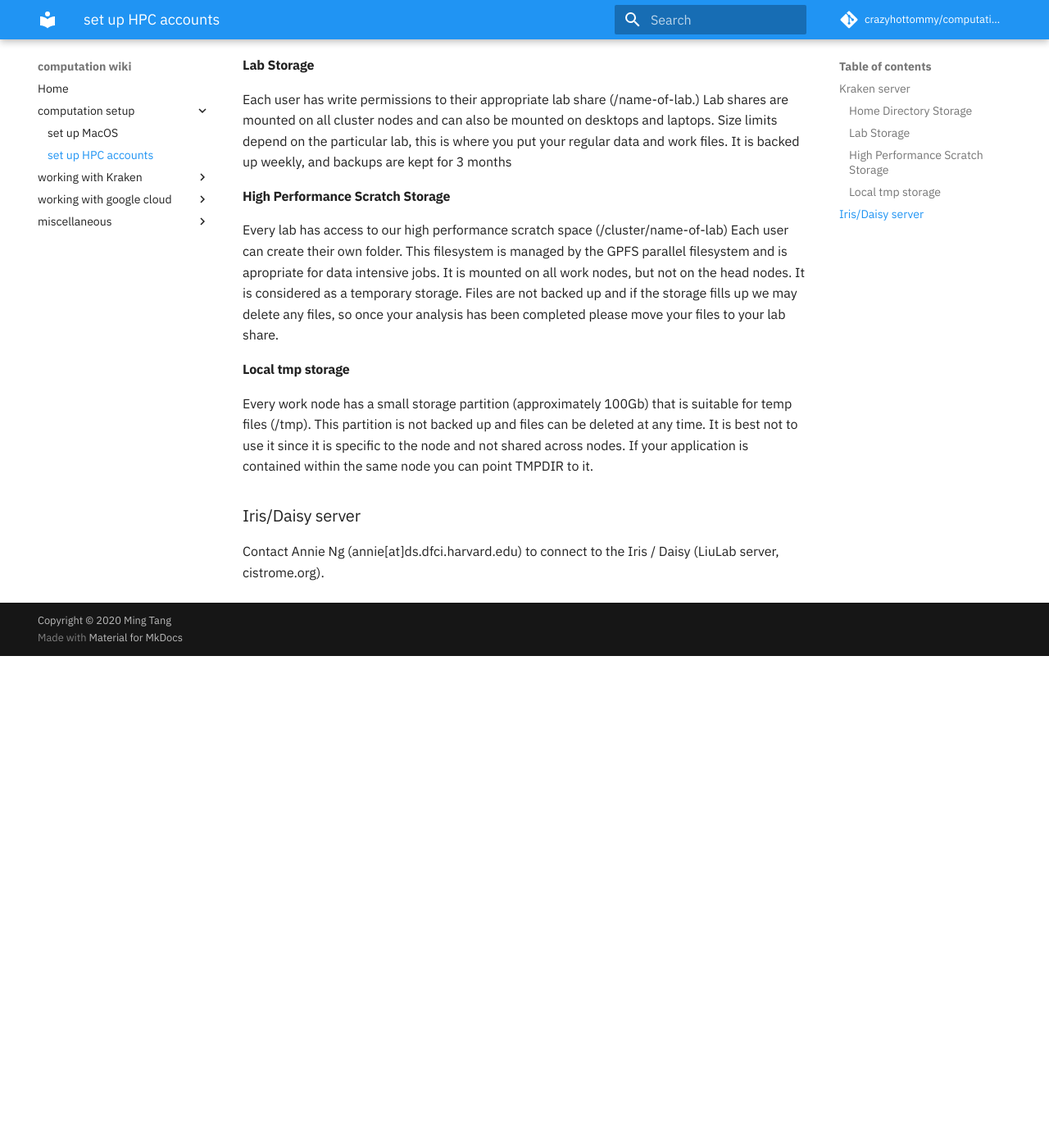
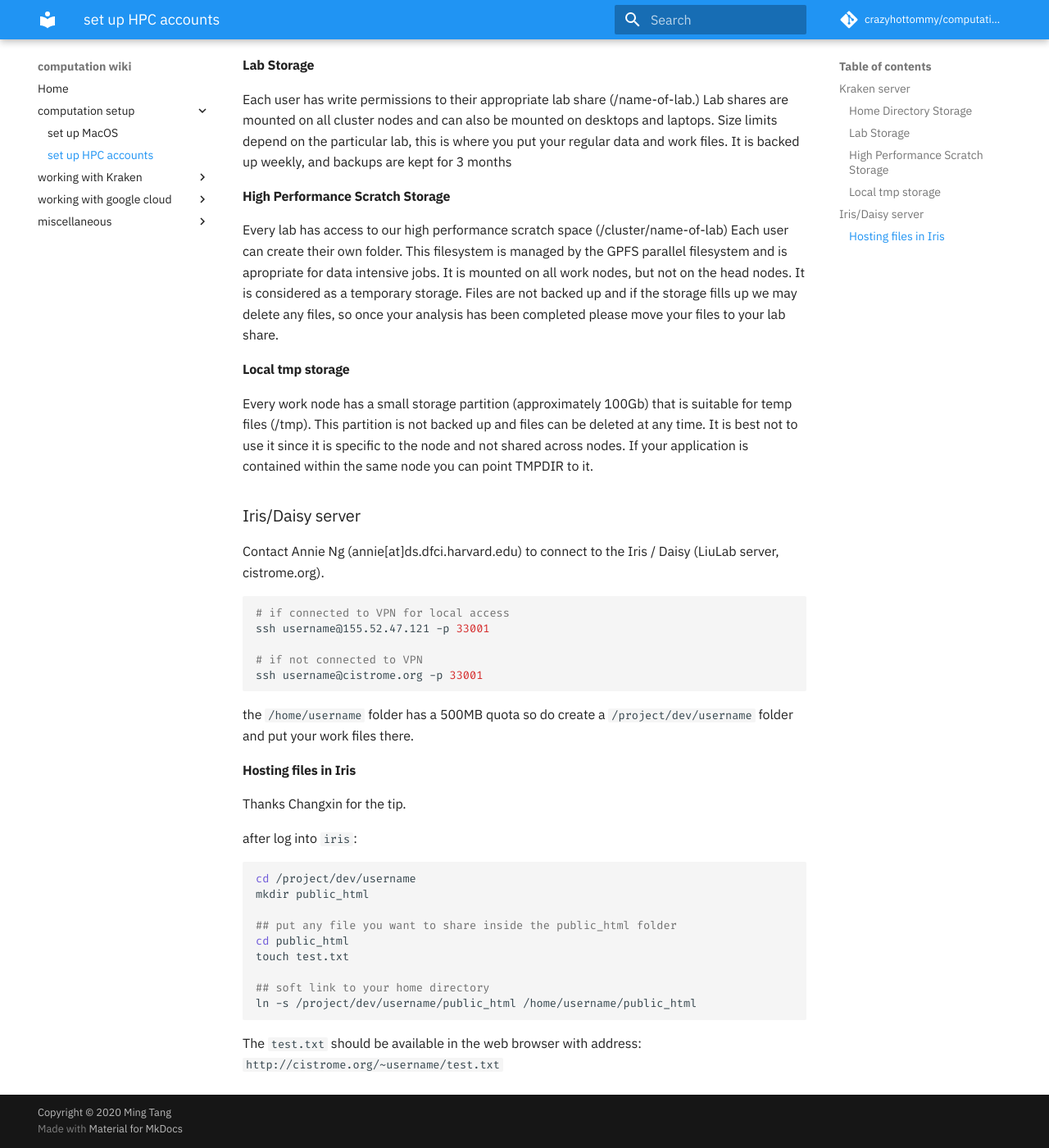
Before and after one commit to crazyhottommy/computation_wiki, an MkDocs documentation site: the page built from docs/setup/hpc-info.md, in a window 1280 px wide and 1400 px high, scrolled down 1045 px. Shown: the whole window at 82% size. Built offline with MkDocs 1.6.1 and Material for MkDocs 9.7.7, drawn with Linux system fonts in a browser that asks for light colours; nearby versions of some CDN libraries; library files that are not in the unit come from our copies; comment, search, counter and statistics services are not loaded; before the commit the page ends 1845 px from its top, so only the background shows below that.

Commit message:
hosting files on iris

````diff
--- a/docs/setup/hpc-info.md
+++ b/docs/setup/hpc-info.md
@@ -45,3 +45,33 @@ Every work node has a small storage partition (approximately 100Gb) that is suit
 ### Iris/Daisy server
 
 Contact Annie Ng (annie[at]ds.dfci.harvard.edu) to connect to the Iris / Daisy (LiuLab server, cistrome.org).
+
+```bash
+# if connected to VPN for local access
+ssh username@155.52.47.121 -p 33001
+
+# if not connected to VPN
+ssh username@cistrome.org -p 33001
+```
+
+the `/home/username` folder has a 500MB quota so do create a `/project/dev/username` folder and put your work files there.
+
+#### Hosting files in Iris
+
+Thanks Changxin for the tip.
+
+after log into `iris`:
+
+```bash
+cd /project/dev/username
+mkdir public_html
+
+## put any file you want to share inside the public_html folder
+cd public_html
+touch test.txt
+
+## soft link to your home directory
+ln -s /project/dev/username/public_html /home/username/public_html
+```
+
+The `test.txt` should be available in the web browser with address: `http://cistrome.org/~username/test.txt`
````
Also changed, not shown: site/index.html, site/search/search_index.json, site/setup/hpc-info/index.html, site/sitemap.xml, 1 other file.
